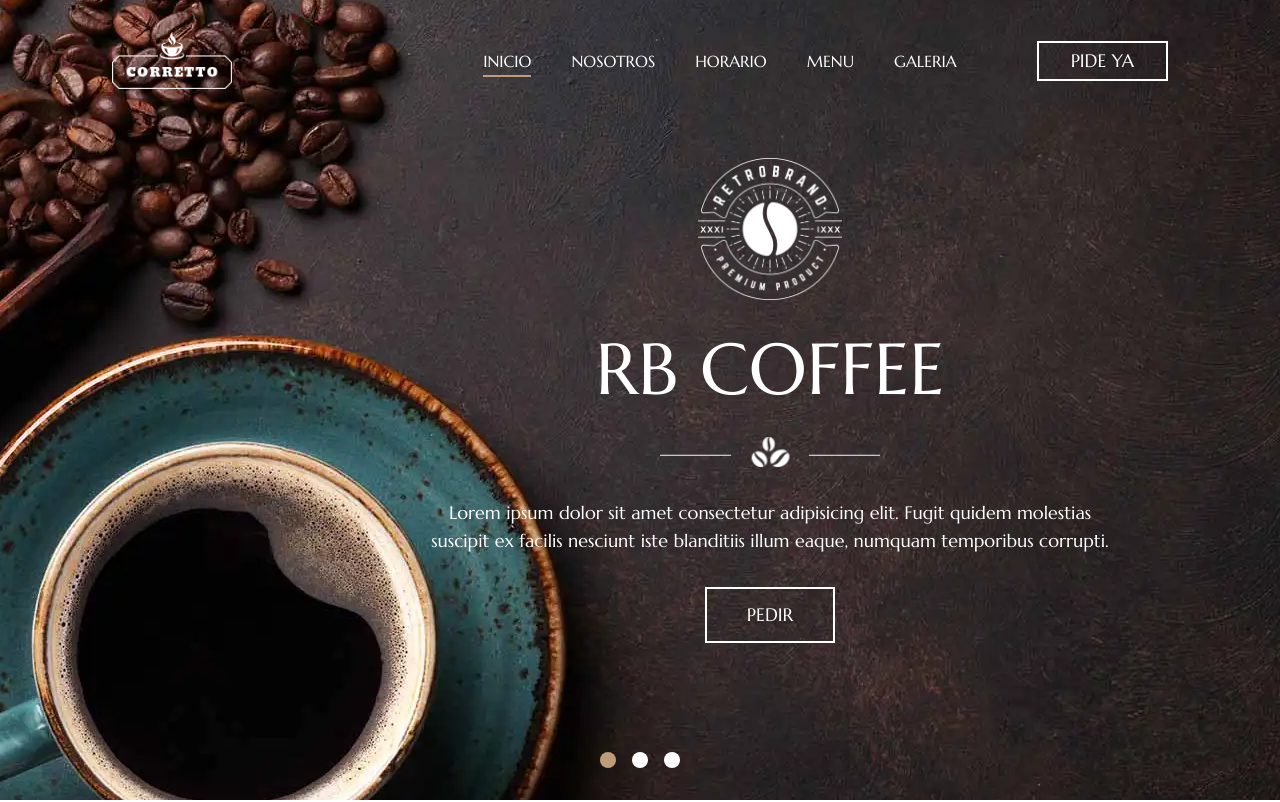
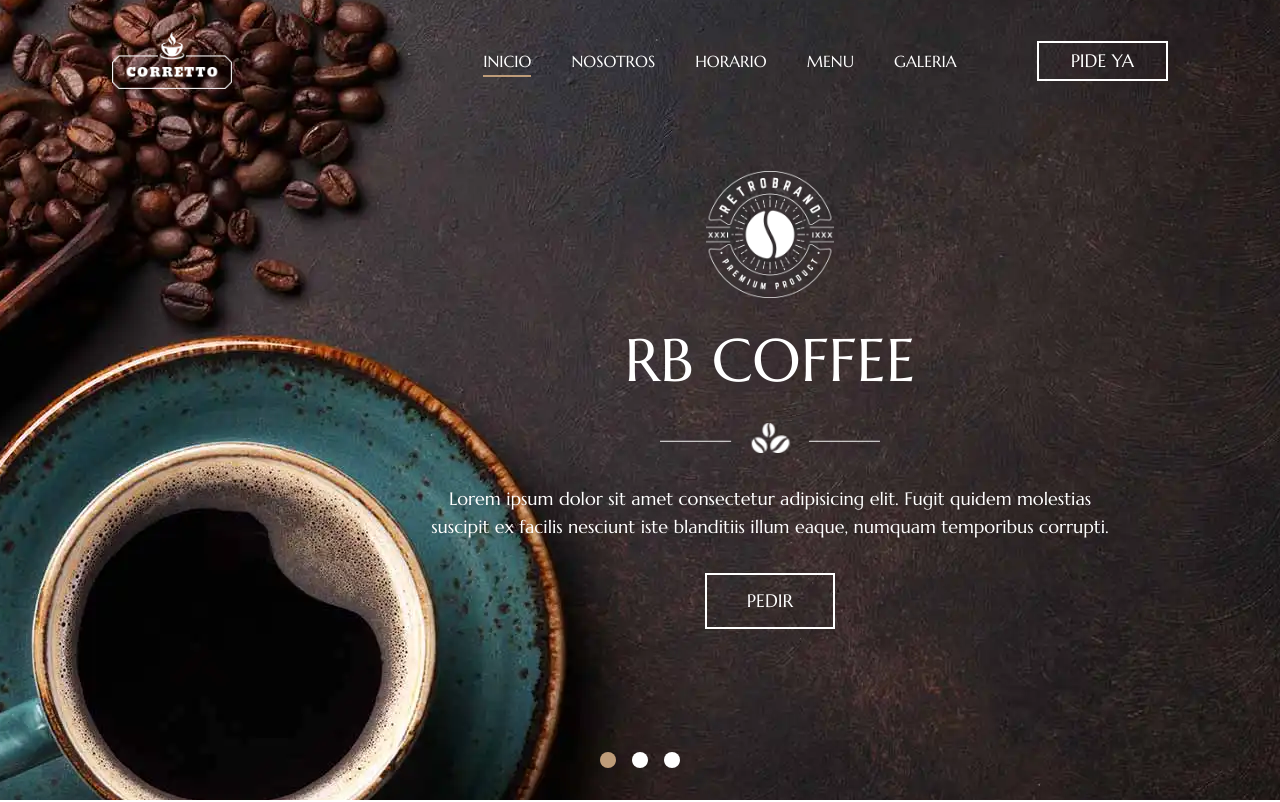
Before and after one commit to RoyerB3J5/cafeteria, a Next.js app: page / in a window 1280 px wide. Shown: the top 802 px of the page. Built offline with nearby package versions, Linux system fonts and the light colour scheme.

Commit message:
Change size

```diff
--- a/src/components/Section1.tsx
+++ b/src/components/Section1.tsx
@@ -5,7 +5,7 @@
   const [indexImage, setIndexImage] = useState(1);
   const [visible, setVisible] = useState(true);
   const indicators = [1, 2, 3];
-  useEffect(() => {
+  /*useEffect(() => {
     const interval = setInterval(() => {
       setVisible(false);
       setTimeout(() => {
@@ -15,7 +15,7 @@
     }, 7000);
 
     return () => clearInterval(interval);
-  }, []);
+  }, []);*/
 
   const handleIndicatorClick = (i: number) => {
     setVisible(false);
@@ -32,7 +32,7 @@
       <div className={`flex flex-col justify-center items-center max-w-[700px] gap-5 md:gap-8 transition-all duration-500 ${
           visible ? "opacity-100 translate-y-0" : "opacity-0 translate-y-10"
         }`}>
-        <div className="size-20 md:size-32 lg:size-36 relative">
+        <div className="size-20 md:size-28 lg:size-32 relative">
           <Image
             src="/logo2.png"
             alt="Logo secundario"
@@ -41,7 +41,7 @@
           />
         </div>
 
-        <h1 className=" font-medium text-4xl md:text-6xl lg:text-7xl">RB COFFEE</h1>
+        <h1 className=" font-medium text-4xl md:text-5xl lg:text-6xl">RB COFFEE</h1>
         <Image src="/separador.png" width={220} alt="Separador" height={20} />
         <p className="text-center text-base lg:text-lg md:max-w-[600px] lg:max-w-[700px]">
           Lorem ipsum dolor sit amet consectetur adipisicing elit. Fugit quidem molestias suscipit ex facilis nesciunt iste blanditiis illum eaque, numquam temporibus corrupti.
```
